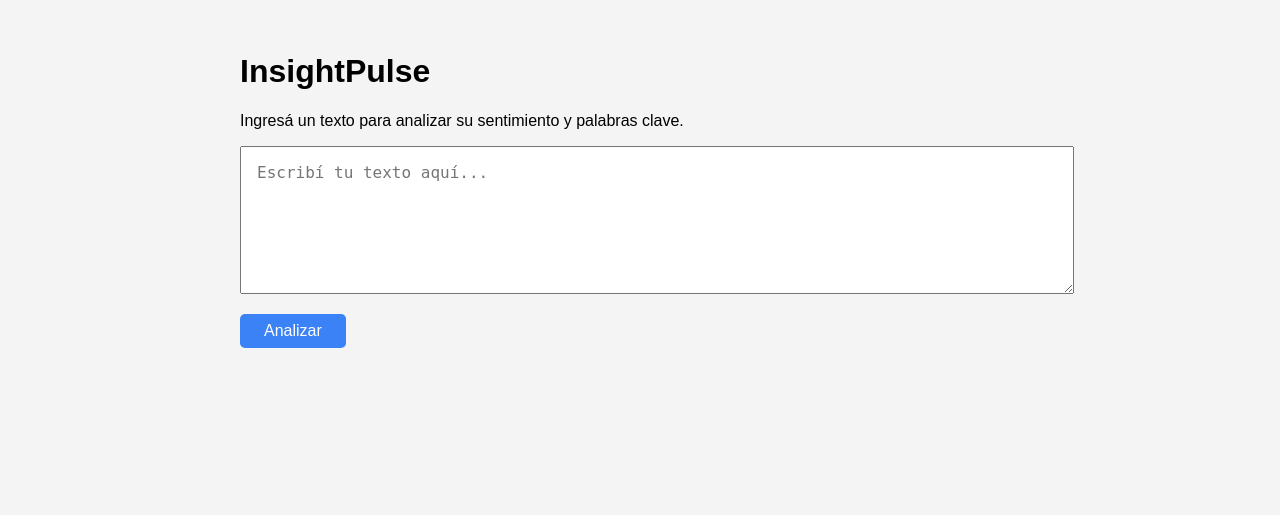
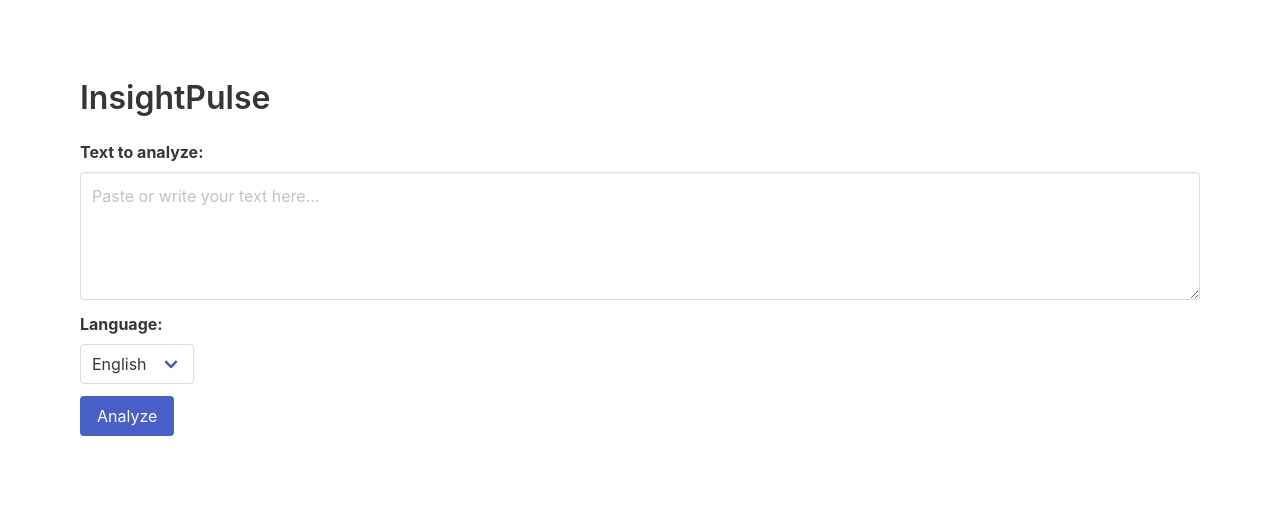
Before and after one commit to Kiromentor/InsightPulse, a Flask app: page / in a window 1280 px wide. Shown: the top 515 px of the page. Run offline with Flask 3, Linux system fonts and the light colour scheme.

Commit message:
Fix para deploy en Render 5000

```diff
--- a/app.py
+++ b/app.py
@@ -6,10 +6,13 @@
 @app.route("/", methods=["GET", "POST"])
 def index():
     result = None
+    text = ""
+    language = "en"
     if request.method == "POST":
         text = request.form["text"]
-        result = analyze_text(text)
-    return render_template("index.html", result=result)
+        language = request.form["language"]
+        result = analyze_text(text, language)
+    return render_template("index.html", result=result, text=text, language=language)
 
 # Solo para local, pero innecesario para Render
 # if __name__ == "__main__":
--- a/requirements.txt
+++ b/requirements.txt
@@ -2,4 +2,5 @@
 vaderSentiment
 wordcloud
 matplotlib
+textblob
 gunicorn
--- a/templates/index.html
+++ b/templates/index.html
@@ -1,72 +1,66 @@
 <!DOCTYPE html>
-<html lang="es">
+<html lang="en">
 <head>
   <meta charset="UTF-8">
-    <title>InsightPulse - Análisis de Texto</title>
+  <title>InsightPulse</title>
+  <link rel="stylesheet" href="https://cdn.jsdelivr.net/npm/bulma@0.9.4/css/bulma.min.css">
   <style>
     body {
-            font-family: Arial, sans-serif;
       padding: 2rem;
-            background-color: #f4f4f4;
-            max-width: 800px;
-            margin: auto;
     }
-        textarea {
-            width: 100%;
-            padding: 1rem;
+    .tag {
+      margin: 4px;
       font-size: 1rem;
-            margin-bottom: 1rem;
-        }
-        input[type="submit"] {
-            padding: 0.5rem 1.5rem;
-            font-size: 1rem;
-            background-color: #3b82f6;
-            color: white;
-            border: none;
-            border-radius: 5px;
-            cursor: pointer;
-        }
-        h2, h3 {
-            margin-top: 2rem;
-        }
-        ul {
-            list-style: disc;
-            margin-left: 2rem;
-        }
-        img {
-            margin-top: 1rem;
-            max-width: 100%;
-            border: 1px solid #ccc;
-            box-shadow: 0 0 5px rgba(0,0,0,0.1);
     }
   </style>
 </head>
 <body>
-    <h1>InsightPulse</h1>
-    <p>Ingresá un texto para analizar su sentimiento y palabras clave.</p>
-
-    <form method="post">
-        <textarea name="text" rows="6" placeholder="Escribí tu texto aquí..."></textarea><br>
-        <input type="submit" value="Analizar">
+  <section class="section">
+    <div class="container">
+      <h1 class="title">InsightPulse</h1>
+      <form method="POST">
+        <div class="field">
+          <label class="label">Text to analyze:</label>
+          <div class="control">
+            <textarea class="textarea" name="text" placeholder="Paste or write your text here..." required>{{ text }}</textarea>
+          </div>
+        </div>
+        <div class="field">
+          <label class="label">Language:</label>
+          <div class="control">
+            <div class="select">
+              <select name="language">
+                <option value="en" {% if language == "en" %}selected{% endif %}>English</option>
+                <option value="es" {% if language == "es" %}selected{% endif %}>Spanish</option>
+              </select>
+            </div>
+          </div>
+        </div>
+        <div class="field">
+          <div class="control">
+            <button class="button is-link">Analyze</button>
+          </div>
+        </div>
       </form>
 
       {% if result %}
-        <h2>Resultado del análisis</h2>
-        <p><strong>Sentimiento (polaridad):</strong> {{ result.polarity }}</p>
+        {% if result.error %}
+          <div class="notification is-danger mt-4">{{ result.error }}</div>
+        {% else %}
+          <div class="box mt-5">
+            <h2 class="subtitle">Sentiment Polarity:</h2>
+            <p><strong>{{ result.polarity }}</strong></p>
 
-        <h3>Palabras clave:</h3>
-        {% if result.keywords %}
-            <ul>
-                {% for word in result.keywords %}
-                    <li>{{ word }}</li>
+            <h2 class="subtitle mt-4">Keywords:</h2>
+            <div class="tags">
+              {% for keyword in result.keywords %}
+                <span class="tag is-info">{{ keyword }}</span>
               {% endfor %}
-            </ul>
-        {% else %}
-            <p>No se detectaron palabras clave.</p>
+            </div>
+          </div>
         {% endif %}
-
-        <h3>Nube de palabras:</h3>
-        <img src="{{ url_for('static', filename='wordcloud.png') }}" alt="Nube de palabras generada">
       {% endif %}
+    </div>
+  </section>
 </body>
 </html>
```
Also changed, not shown: analyzer.py (+19 -15 lines). Lines whose indentation alone changed are shown as unchanged.
